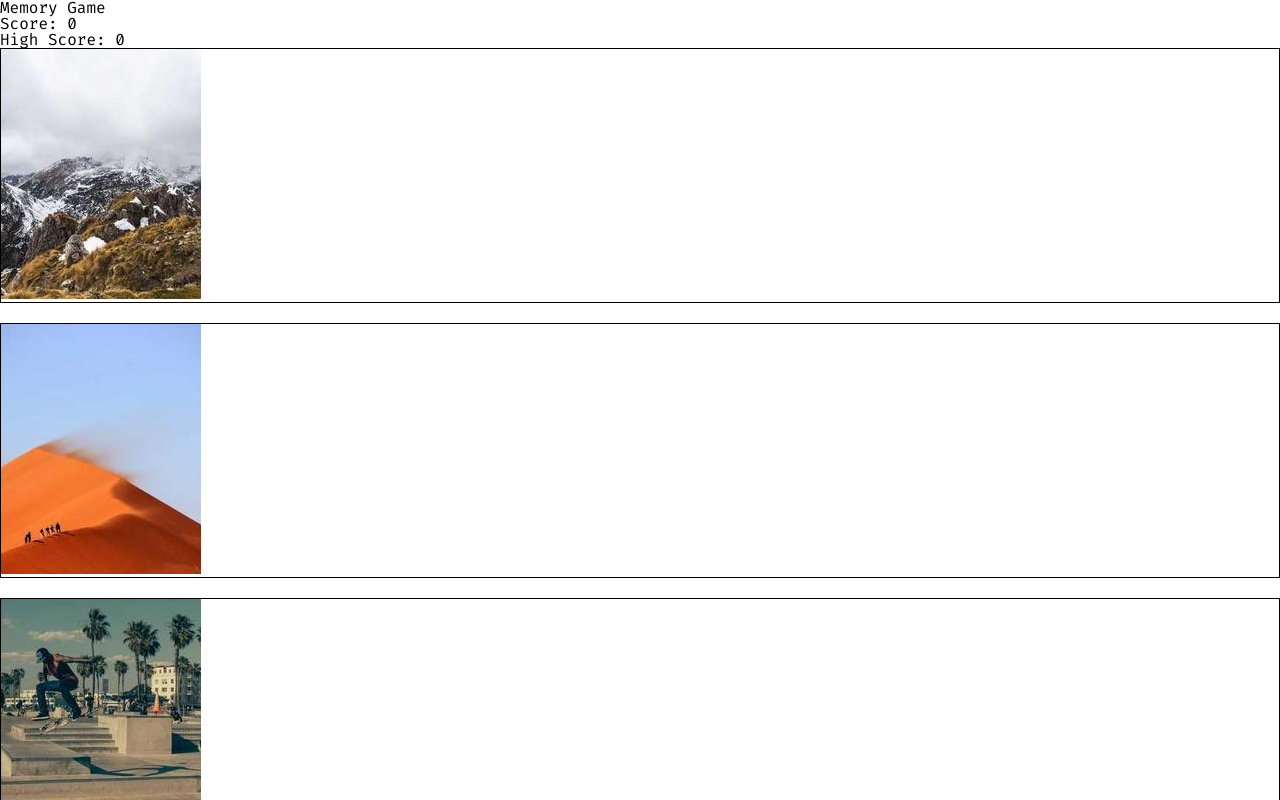
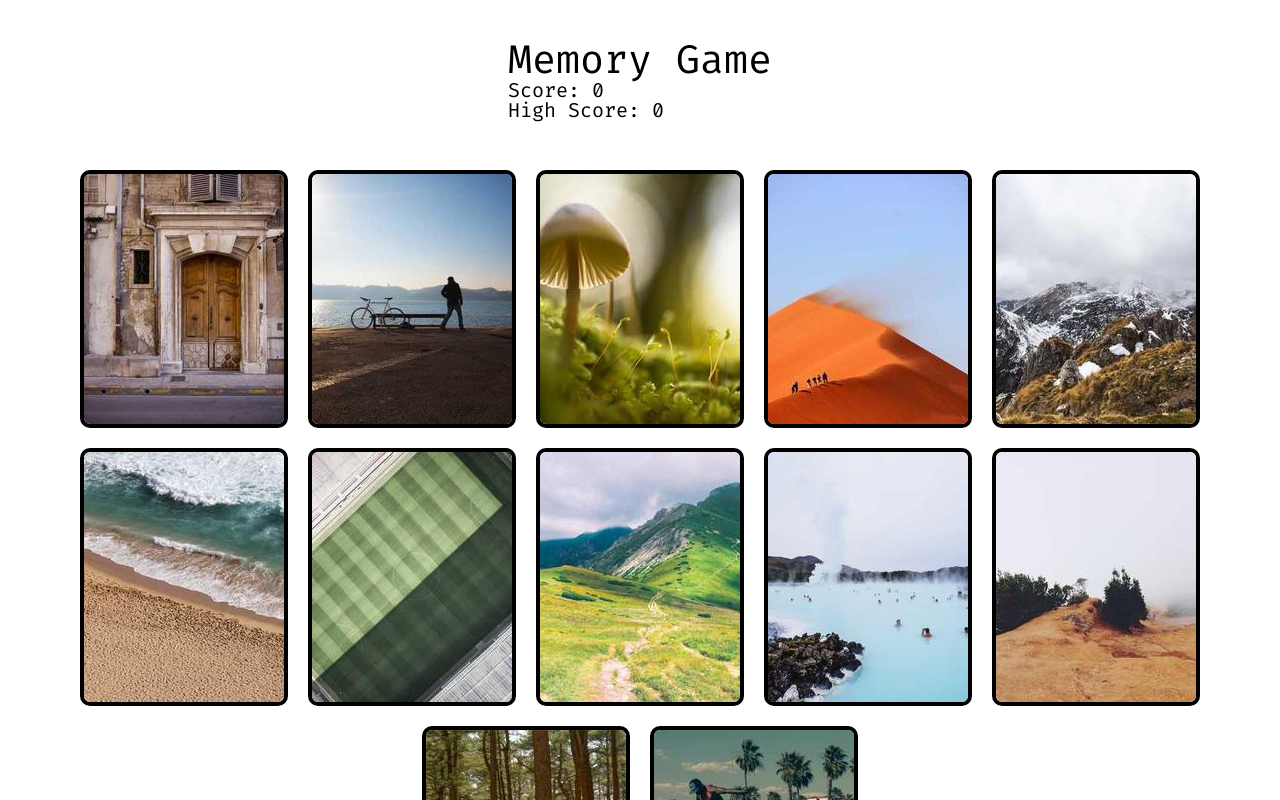
Before and after one commit to seanmckone/odin-memory-game, a React (Vite) app: page / in a window 1280 px wide. Shown: the top 800 px of the page. Built offline with nearby package versions, Linux system fonts and the light colour scheme.

Commit message:
Update styling

```diff
--- a/src/App.css
+++ b/src/App.css
@@ -1,10 +1,25 @@
 .app {
   display: flex;
   flex-direction: column;
+  max-width: 1400px;
+  align-items: center;
+  gap: 50px;
+  margin-top: 40px;
 }
 
 .card-area {
   display: flex;
-  flex-direction: column;
+  flex-direction: row;
   gap: 20px;
+  flex-wrap: wrap;
+  justify-content: center;
 }
+
+.app-title {
+  font-size: 40px;
+}
+
+.score-display,
+.high-score-display {
+  font-size: 20px;
+}
--- a/src/App.jsx
+++ b/src/App.jsx
@@ -8,6 +8,7 @@ function App() {
   const [highScore, setHighScore] = useState(0);
   const [clickedIds, setClickedIds] = useState([]);
   const [imageList, setImageList] = useState([
+    "src/assets/images/image1.jpg",
     "src/assets/images/image2.jpg",
     "src/assets/images/image3.jpg",
     "src/assets/images/image4.jpg",
@@ -42,12 +43,12 @@ function App() {
 
       setScore(0);
       setClickedIds([]);
-      const shuffledImages = shuffleArray([...imageList]);
-      setImageList(shuffledImages);
     } else {
       setClickedIds([...clickedIds, id]);
       setScore((score) => score + 1);
     }
+    const shuffledImages = shuffleArray([...imageList]);
+    setImageList(shuffledImages);
   }
 
   return (
@@ -58,12 +59,12 @@ function App() {
         <h2 className="high-score-display">High Score: {highScore}</h2>
       </div>
       <div className="card-area">
-        {imageList.map((image, index) => {
+        {imageList.map((image) => {
           return (
             <Card
-              key={index}
+              key={image}
               image={image}
-              onClick={() => handleClick(index)}
+              onClick={() => handleClick(image)}
             />
           );
         })}
--- a/src/main.css
+++ b/src/main.css
@@ -11,4 +11,6 @@
 body {
   font-family: "Fira Code", sans-serif;
   background-color: white;
+  display: flex;
+  justify-content: center;
 }
--- a/src/styles/Card.css
+++ b/src/styles/Card.css
@@ -1,5 +1,6 @@
 .card {
-  border: 1px solid black;
+  flex-shrink: 1;
+  min-width: 100px;
 }
 
 .card-button {
@@ -8,4 +9,8 @@
   margin: 0px;
   padding: 0px;
   cursor: pointer;
+  display: flex;
+  border: 4px solid black;
+  border-radius: 10px;
+  overflow: hidden;
 }
```
